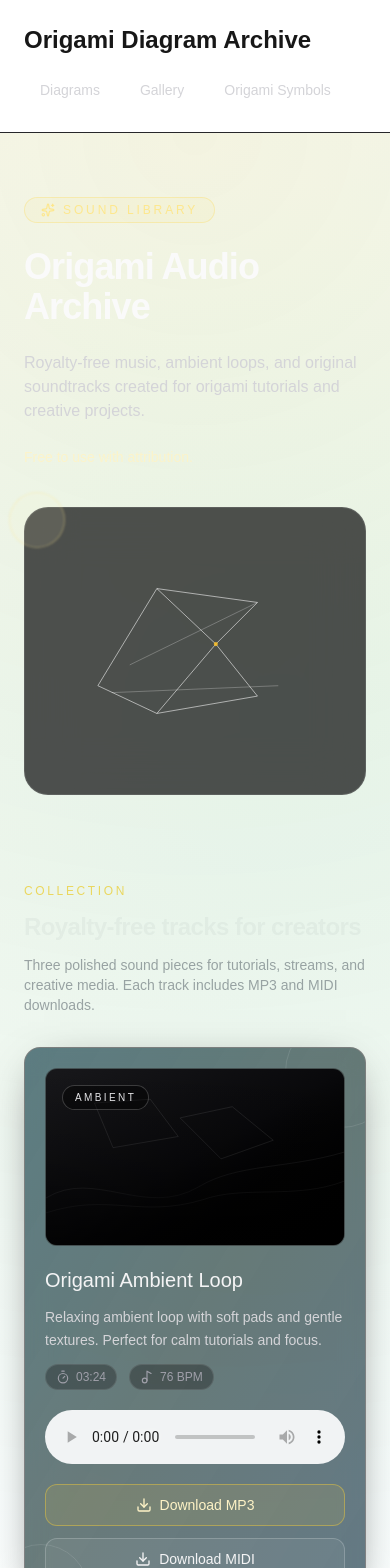
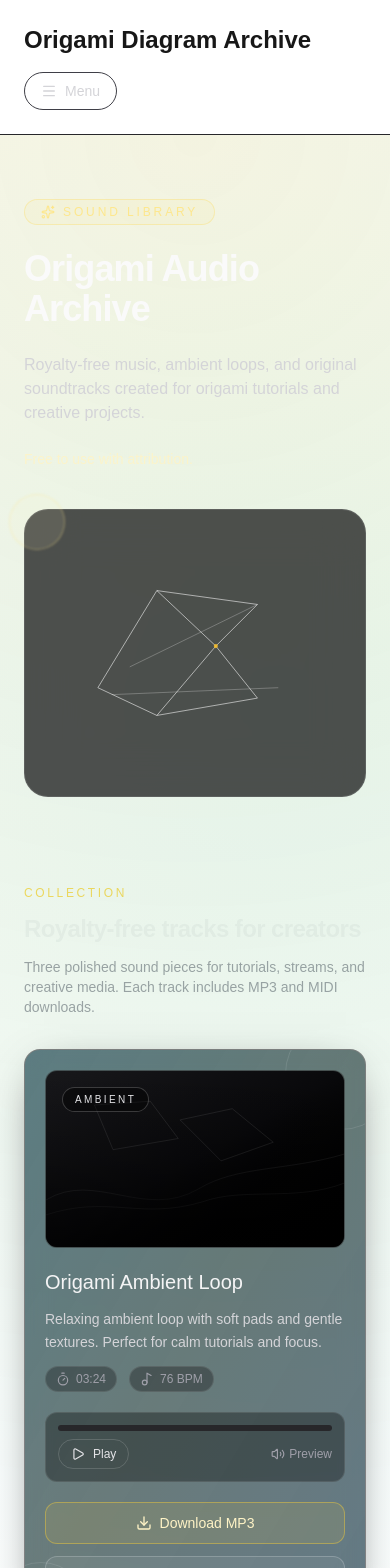
Before and after one commit to Carlos-Henreis/origami-diagram-archive, a Next.js app: page /music in a window 390 px wide. Shown: the top 1568 px of the page. Built offline with nearby package versions, Linux system fonts and the light colour scheme.

Commit message:
Refine music page UI and add responsive global navigation

```diff
--- /dev/null
+++ b/app/components/HeaderNav.tsx
@@ -0,0 +1,46 @@
+"use client";
+
+import Link from "next/link";
+import { Menu, X } from "lucide-react";
+import { useState } from "react";
+
+const links = [
+  { href: "/", label: "Diagrams" },
+  { href: "/gallery", label: "Gallery" },
+  { href: "/origami-symbols", label: "Origami Symbols" },
+  { href: "/music", label: "Music" },
+];
+
+export function HeaderNav() {
+  const [open, setOpen] = useState(false);
+
+  return (
+    <div className="w-full md:w-auto">
+      <button
+        type="button"
+        className="inline-flex items-center gap-2 rounded-full border border-zinc-700 px-4 py-2 text-sm text-zinc-300 transition hover:bg-zinc-900 md:hidden"
+        onClick={() => setOpen((prev) => !prev)}
+        aria-expanded={open}
+        aria-controls="site-nav"
+      >
+        {open ? <X className="h-4 w-4" /> : <Menu className="h-4 w-4" />} Menu
+      </button>
+
+      <nav
+        id="site-nav"
+        className={`${open ? "mt-3 flex" : "hidden"} flex-col gap-2 md:mt-0 md:flex md:flex-row md:items-center`}
+      >
+        {links.map((link) => (
+          <Link
+            key={link.href}
+            href={link.href}
+            className="rounded-full px-4 py-2 text-sm text-zinc-300 transition hover:bg-zinc-900 hover:text-white"
+            onClick={() => setOpen(false)}
+          >
+            {link.label}
+          </Link>
+        ))}
+      </nav>
+    </div>
+  );
+}
--- /dev/null
+++ b/app/components/music/AudioPlayer.tsx
@@ -0,0 +1,50 @@
+"use client";
+
+import { Pause, Play, Volume2 } from "lucide-react";
+import { useRef, useState } from "react";
+
+type AudioPlayerProps = {
+  src: string;
+};
+
+export function AudioPlayer({ src }: AudioPlayerProps) {
+  const audioRef = useRef<HTMLAudioElement | null>(null);
+  const [isPlaying, setIsPlaying] = useState(false);
+  const [progress, setProgress] = useState(0);
+
+  const togglePlay = async () => {
+    if (!audioRef.current) return;
+    if (isPlaying) {
+      audioRef.current.pause();
+      setIsPlaying(false);
+      return;
+    }
+    await audioRef.current.play();
+    setIsPlaying(true);
+  };
+
+  return (
+    <div className="rounded-xl border border-white/10 bg-black/35 p-3">
+      <audio
+        ref={audioRef}
+        preload="none"
+        onTimeUpdate={() => {
+          if (!audioRef.current || !audioRef.current.duration) return;
+          setProgress((audioRef.current.currentTime / audioRef.current.duration) * 100);
+        }}
+        onEnded={() => setIsPlaying(false)}
+      >
+        <source src={src} type="audio/mpeg" />
+      </audio>
+      <div className="mb-2 h-1.5 overflow-hidden rounded-full bg-zinc-800">
+        <div className="h-full rounded-full bg-gradient-to-r from-amber-300/80 to-amber-500/80" style={{ width: `${progress}%` }} />
+      </div>
+      <div className="flex items-center justify-between">
+        <button type="button" onClick={togglePlay} className="inline-flex items-center gap-2 rounded-full border border-white/15 px-3 py-1.5 text-xs text-zinc-200 hover:bg-white/5">
+          {isPlaying ? <Pause className="h-3.5 w-3.5" /> : <Play className="h-3.5 w-3.5" />} {isPlaying ? "Pause" : "Play"}
+        </button>
+        <span className="inline-flex items-center gap-1 text-xs text-zinc-400"><Volume2 className="h-3.5 w-3.5" /> Preview</span>
+      </div>
+    </div>
+  );
+}
--- a/app/components/music/MusicCard.tsx
+++ b/app/components/music/MusicCard.tsx
@@ -1,6 +1,7 @@
 import Image from "next/image";
 import Link from "next/link";
 import { Download, Music2, Timer } from "lucide-react";
+import { AudioPlayer } from "./AudioPlayer";
 
 export type MusicTrack = {
   title: string;
@@ -68,10 +69,7 @@ export function MusicCard({ track }: MusicCardProps) {
           </div>
         </div>
 
-        <audio controls className="w-full rounded-lg">
-          <source src={track.audioMp3} type="audio/mpeg" />
-          Your browser does not support the audio element.
-        </audio>
+        <AudioPlayer src={track.audioMp3} />
 
         <div className="grid grid-cols-1 gap-3 sm:grid-cols-2">
           <Link
--- a/app/layout.tsx
+++ b/app/layout.tsx
@@ -1,5 +1,5 @@
 import "./globals.css";
-import Link from "next/link";
+import { HeaderNav } from "./components/HeaderNav";
 
 export const metadata = {
   title: "Origami Diagram Archive",
@@ -19,26 +19,7 @@ export default function RootLayout({
           <header className="border-b border-zinc-800">
             <div className="max-w-6xl mx-auto px-6 py-6 flex flex-col gap-4 md:flex-row md:items-center md:justify-between">
               <h1 className="text-2xl font-semibold">Origami Diagram Archive</h1>
-              <nav className="flex items-center gap-2">
-                <Link
-                  href="/"
-                  className="rounded-full px-4 py-2 text-sm text-zinc-300 hover:bg-zinc-900 hover:text-white transition"
-                >
-                  Diagrams
-                </Link>
-                <Link
-                  href="/gallery"
-                  className="rounded-full px-4 py-2 text-sm text-zinc-300 hover:bg-zinc-900 hover:text-white transition"
-                >
-                  Gallery
-                </Link>
-                <Link
-                  href="/origami-symbols"
-                  className="rounded-full px-4 py-2 text-sm text-zinc-300 hover:bg-zinc-900 hover:text-white transition"
-                >
-                  Origami Symbols
-                </Link>
-              </nav>
+<HeaderNav />
             </div>
           </header>
 
--- a/app/music/page.tsx
+++ b/app/music/page.tsx
@@ -1,6 +1,6 @@
 import type { Metadata } from "next";
 import Link from "next/link";
-import { Github, Instagram, Mail, Music4, Sparkles } from "lucide-react";
+import { Music4, Sparkles } from "lucide-react";
 import { MusicCard, type MusicTrack } from "../components/music/MusicCard";
 import { SectionTitle } from "../components/music/SectionTitle";
 import { AttributionCopyButton } from "../components/music/AttributionCopyButton";
@@ -141,23 +141,13 @@ export default function MusicPage() {
             <h3 className="text-lg font-medium text-zinc-100">Diagram Collection</h3>
             <p className="mt-1 text-sm text-zinc-400">Browse tutorials and diagram remakes.</p>
           </Link>
-          <Link href="/symbols" className="rounded-2xl border border-white/10 bg-zinc-900/70 p-6 transition hover:border-amber-200/30 hover:bg-zinc-800/80">
+          <Link href="/origami-symbols" className="rounded-2xl border border-white/10 bg-zinc-900/70 p-6 transition hover:border-amber-200/30 hover:bg-zinc-800/80">
             <h3 className="text-lg font-medium text-zinc-100">Origami Symbols</h3>
             <p className="mt-1 text-sm text-zinc-400">Learn the universal folding notation system.</p>
           </Link>
         </div>
       </section>
 
-      <section className="border-t border-zinc-800/80 bg-zinc-950/80">
-        <div className="mx-auto flex max-w-6xl flex-col gap-4 px-6 py-8 text-sm text-zinc-400 sm:flex-row sm:items-center sm:justify-between">
-          <p className="font-medium text-zinc-200">Origami Diagram Archive</p>
-          <div className="flex items-center gap-4">
-            <Link href="https://github.com" className="inline-flex items-center gap-2 hover:text-zinc-100"><Github className="h-4 w-4" />GitHub</Link>
-            <Link href="mailto:contact@origami.cahenre.com.br" className="inline-flex items-center gap-2 hover:text-zinc-100"><Mail className="h-4 w-4" />Contact</Link>
-            <Link href="https://instagram.com" className="inline-flex items-center gap-2 hover:text-zinc-100"><Instagram className="h-4 w-4" />Social</Link>
-          </div>
-        </div>
-      </section>
     </div>
   );
 }
```
